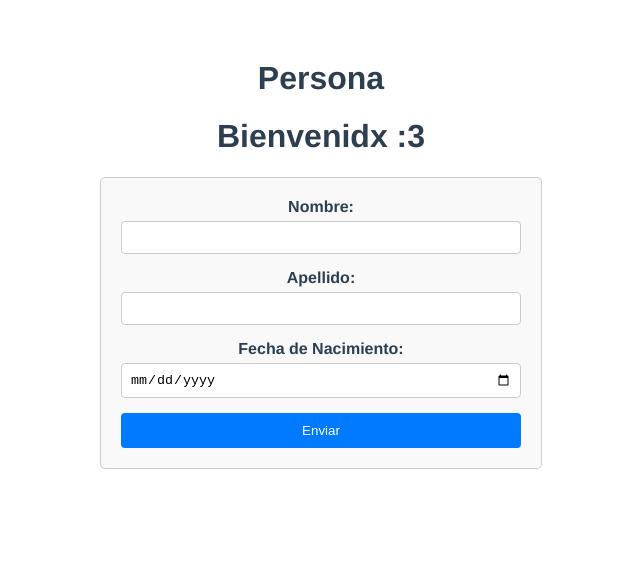
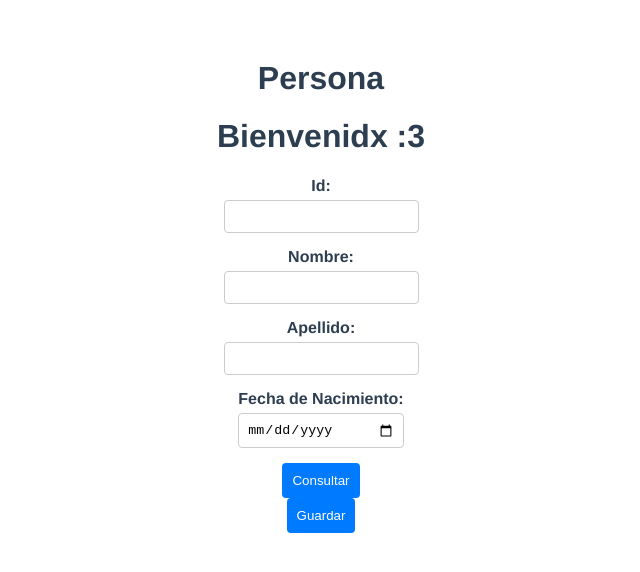
Before and after one commit to CristinaR08/pw_vue_u3_p7_cr, a Vue app: page / in a window 1280 px wide. Shown: the top 572 px of the page, without its empty margins (319-959 px from the left). Built offline with nearby package versions, Linux system fonts and the light colour scheme; no server answers.

Commit message:
Taller 36: Conexión con back

```diff
--- a/src/client/PersonaClient.js
+++ b/src/client/PersonaClient.js
@@ -2,46 +2,35 @@
 import axios from 'axios';
 
 const obtenerPorId = async (id) => {
-    const response = await axios.get(`http://localhost:8080/matriculaAPI/v1.1/personas/${id}`);
+    const response = await axios.get(`http://localhost:8081/matriculaAPI/v1.1/personas/${id}`);
+    console.log(response.data);
     return response.data;
+
 }
 
-// const crearPersona = async (persona) => {
-//     const response = await axios.post('http://localhost:8080/matriculaAPI/v1.1/personas', persona);
-//     return response.data;
-// }
+const insertar = async (body) => {
+    axios.post(`http://localhost:8081/matriculaAPI/v1.1/personas`, body).then(r => r.data);
 
-// const actualizarPersona = async (id, persona) => {
-//     const response = await axios.put(`http://localhost:8080/matriculaAPI/v1.1/personas/${id}`, persona);
-//     return response.data;
-// }
+}
 
-// const modificarPersona = async (id, persona) => {
-//     const response = await axios.patch(`http://localhost:8080/matriculaAPI/v1.1/personas/${id}`, persona);
-//     return response.data;
-// }
+const actualizar = async (id, body) => {
+    axios.put(`http://localhost:8081/matriculaAPI/v1.1/personas/${id}`, body).then(r => r.data);
+}
 
-// const eliminarPersona = async (id) => {
-//     const response = await axios.delete(`http://localhost:8080/matriculaAPI/v1.1/personas/${id}`);
-//     return response.data;
-// }
+const actualizarParcial = async (id, body) => {
+    axios.patch(`http://localhost:8081/matriculaAPI/v1.1/personas/${id}`, body).then(r => r.data);
+}
+
+const brrar = async(id) =>{
+    axios.delete(`http://localhost:8081/matriculaAPI/v1.1/personas/${id}`).then(r => r.data);
+}
+
+
 
 export const obtenerPersonaIDFachada = async (id) => {
     return await obtenerPorId(id);
 }
 
-// export const crearPersonaFachada = async (persona) => {
-//     return await crearPersona(persona);
-// }
-
-// export const actualizarPersonaFachada = async (id, persona) => {
-//     return await actualizarPersona(id, persona);
-// }
-
-// export const modificarPersonaFachada = async (id, persona) => {
-//     return await modificarPersona(id, persona);
-// }
-
-// export const eliminarPersonaFachada = async (id) => {
-//     return await eliminarPersona(id);
-// }
+export const insertarFachada = async (body) => {
+    await insertar(body);
+}
--- a/src/components/Persona/FormularioComponente.vue
+++ b/src/components/Persona/FormularioComponente.vue
@@ -1,7 +1,10 @@
 <template>
     <h1>Bienvenidx :3</h1>
-    <div>
-        <form class="formulario">
+    <div class="container">
+        <div class="form-group">
+            <label for="id">Id:</label>
+            <input v-model="id" type="text" id="id">
+        </div>
         <div class="form-group">
             <label for="nombre">Nombre:</label>
             <input type="text" id="nombre" v-model="nombre">
@@ -14,18 +17,58 @@
             <label for="fechaNacimiento">Fecha de Nacimiento:</label>
             <input type="date" id="fechaNacimiento" v-model="fechaNacimiento">
         </div>
-            <button type="submit" @click.prevent="submitForm">Enviar</button>
-        </form>
+        <div>
+            <button type="submit" @click="consultar()">Consultar</button>
+        </div>
+        <div>
+            <button type="submit" @click="guardar()">Guardar</button>
+        </div>
     </div>
 
 </template>
 
 <script>
+import { obtenerPersonaIDFachada, insertarFachada } from '@/client/PersonaClient';
+
 //import {obtenerPorIdFachada} from "../client/PersonaClient"
 
 export default {
+    data() {
+        return {
+            id: '',
+            nombre: '',
+            apellido: '',
+            fechaNacimiento: ''
+        }
+    },
+    mounted() { //cargar apenas se monta
+        console.log("antes de llamar al API")
+        obtenerPersonaIDFachada(2);
+    },
 
+    methods: {
+        async consultar() {
+            const data = await obtenerPersonaIDFachada(this.id);
+            this.nombre = data.nombre;
+            this.apellido = data.apellido;
+            this.fechaNacimiento = data.fechaNacimiento;
+            console.log(data);
+        },
 
+        async guardar() {
+            const bodyPersona = {
+            nombre: this.nombre,
+            apellido: this.apellido,
+            fechaNacimiento: this.fechaNacimiento,
+            }
+            try {
+            await insertarFachada(bodyPersona);
+            console.log("Persona guardada exitosamente");
+            } catch (error) {
+            console.error("Error al guardar la persona:", error);
+            }
+        },
+    }
 }
 </script>
 
@@ -71,4 +114,11 @@ button {
 button:hover {
     background-color: #0056b3;
 }
+
+.container {
+    display: flex;
+    flex-direction: column;
+    align-items: center;
+    margin: 0 auto;
+}
 </style>
--- a/vue.config.js
+++ b/vue.config.js
@@ -1,7 +1,4 @@
 const { defineConfig } = require('@vue/cli-service')
 module.exports = defineConfig({
-  transpileDependencies: true,
-  // devServer: {
-  //   port: 3000
-  // }
+  transpileDependencies: true
 })
```
Lines whose indentation alone changed are shown as unchanged.
